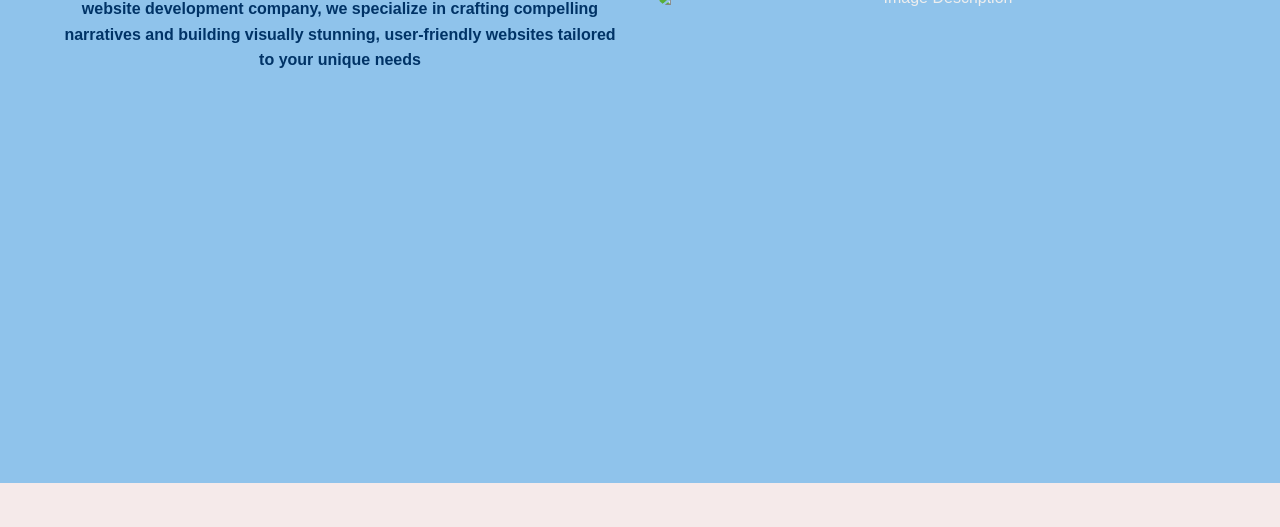
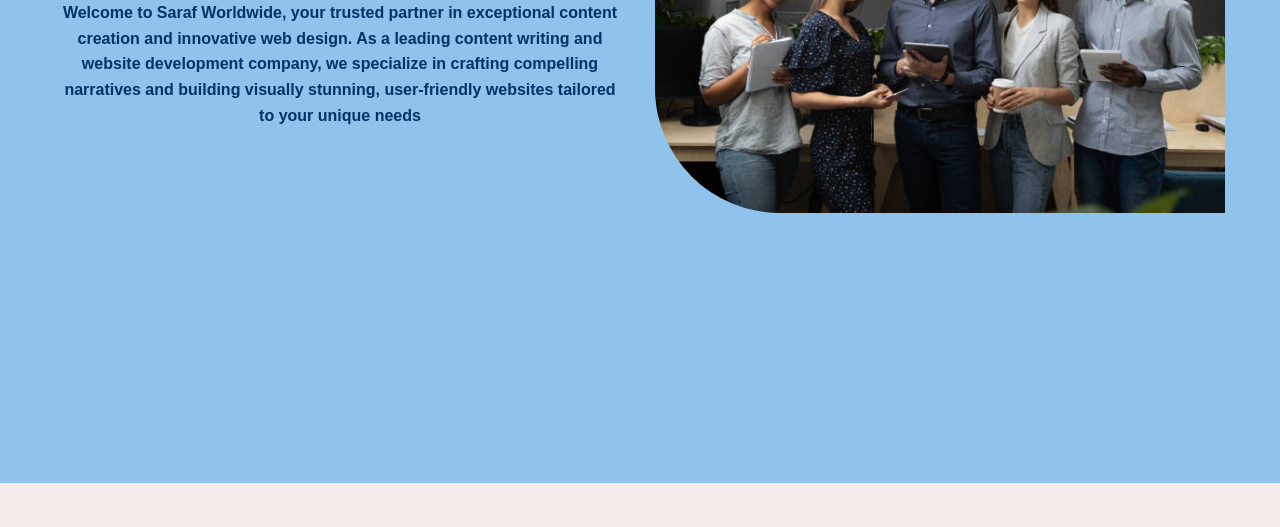
Before and after one commit to Snehadeep71/Saraf_Worldwide, a plain HTML site: page about.html in a window 1280 px wide. Shown: the part 157-684 px from the top of the page. Drawn offline with nearby package versions, Linux system fonts and the light colour scheme; files whose address does not match are found by name.

Commit message:
Update about.html

```diff
--- a/about.html
+++ b/about.html
@@ -65,7 +65,7 @@
             <div class="wdright-container">
                 <!-- Text Container -->
                 <div class="wdimage-container">
-                    <img src="./images/about3.jpg" alt="Image Description">
+                    <img src="about3.jpg" alt="Image Description">
                 </div>
             </div>
         </div>
@@ -75,7 +75,7 @@
             <div class="wdleft-container">
                 <!-- Image Container -->
                 <div class="wdimage-container">
-                    <img src="./images/ourmission.jpg" alt="Image Description">
+                    <img src="ourmission.jpg" alt="Image Description">
                 </div>
             </div>
             <div class="wdright-container">
```
